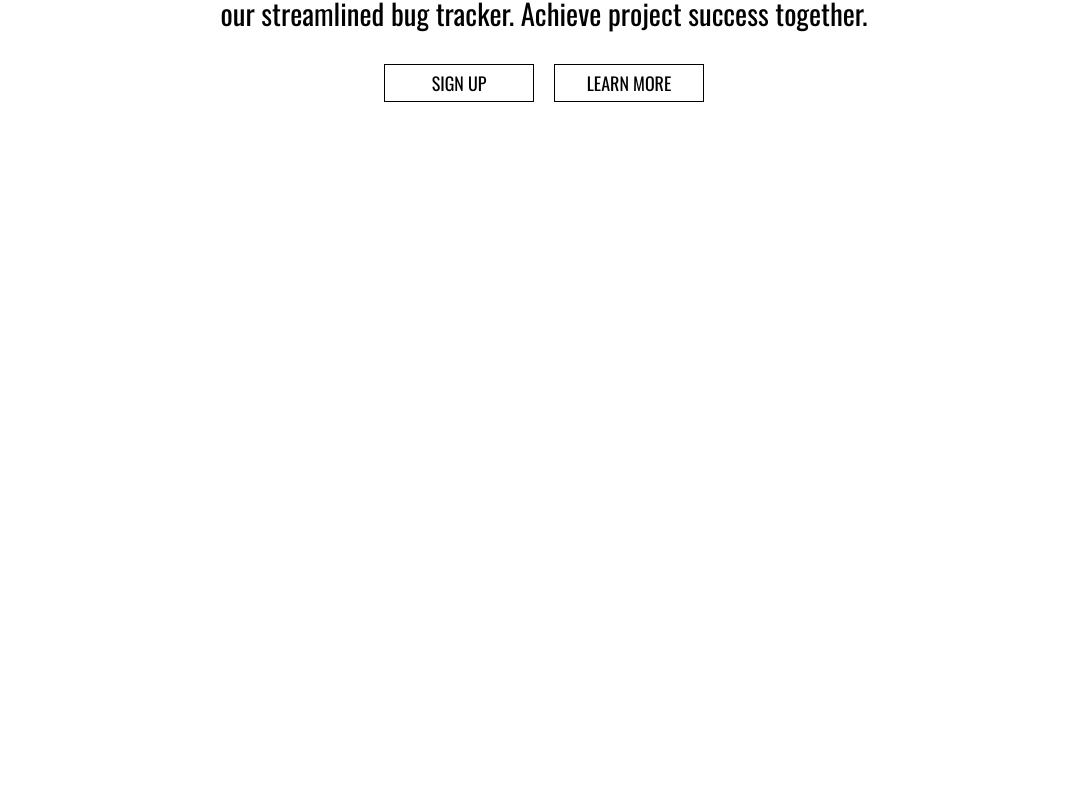
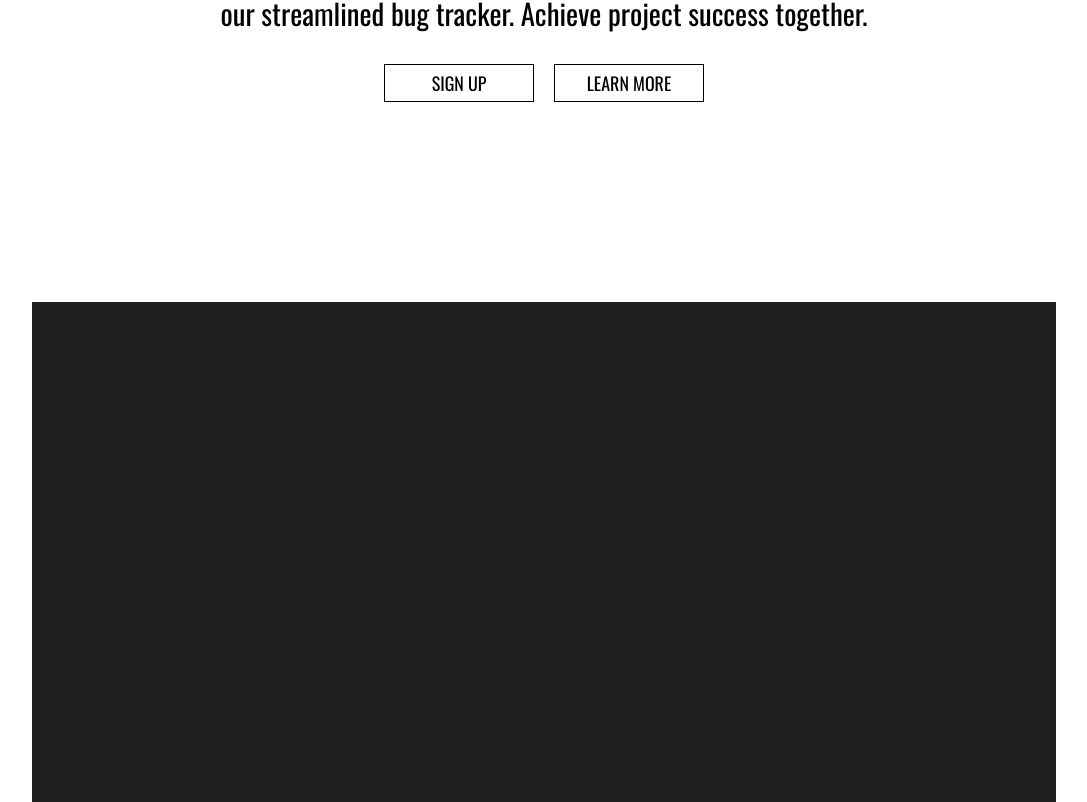
Before and after one commit to MisterCxmpy/trackify-client, a React (Vite) app: page / in a window 1280 px wide. Shown: the part 452-1254 px from the top of the page, without its empty margins (96-1183 px from the left). Before the commit the page ends 800 px from the top, so only its background shows below. Built offline with nearby package versions, Linux system fonts and the light colour scheme.

Commit message:
add showcase and styling

```diff
--- a/src/assets/layouts/Navbar/index.module.css
+++ b/src/assets/layouts/Navbar/index.module.css
@@ -3,12 +3,13 @@
   top: 0;
   width: 100%;
   height: 64px;
-  -webkit-backdrop-filter: blur(1rem);
-          backdrop-filter: blur(1rem);
+  -webkit-backdrop-filter: blur(0.3rem);
+          backdrop-filter: blur(0.3rem);
   padding: 10px 50px;
   display: flex;
   justify-content: space-between;
   align-items: center;
+  background: #fff;
 }
 
 .title {
--- a/src/assets/layouts/Navbar/index.module.scss
+++ b/src/assets/layouts/Navbar/index.module.scss
@@ -3,11 +3,12 @@
   top: 0;
   width: 100%;
   height: 64px;
-  backdrop-filter: blur(1rem);
+  backdrop-filter: blur(0.3rem);
   padding: 10px 50px;
   display: flex;
   justify-content: space-between;
   align-items: center;
+  background: #fff;
 }
 
 .title {
--- a/src/assets/pages/Landing/index.jsx
+++ b/src/assets/pages/Landing/index.jsx
@@ -6,7 +6,7 @@ export default function Landing() {
   const [isButtonHovered, setIsButtonHovered] = useState(false);
 
   const handleMouseMove = (e) => {
-    setCursorPosition({ left: e.pageX, top: e.pageY });
+    setCursorPosition({ left: e.clientX, top: e.clientY });
   };
 
   useEffect(() => {
@@ -24,13 +24,16 @@ export default function Landing() {
   return (
     <div className={styles['landing']}>
       <Hero handleButtonHover={handleButtonHover}/>
+      <Showcase />
       <div
         className={styles['cursor']}
-        style={{ left: cursorPosition.left + 'px', top: cursorPosition.top + 'px', display: isButtonHovered ? 'block' : 'none' }}
+        style={{ left: cursorPosition.left + 'px', top: cursorPosition.top + 'px', opacity: isButtonHovered ? '1' : '0'}}
       ></div>
     </div>
   );
 }
+
+//#region Hero Section
 
 function Hero({ handleButtonHover }) {
   return (
@@ -57,3 +60,17 @@ function HoverButton({handleButtonHover, content}) {
     >{content}</button>
   )
 }
+
+//#endregion
+
+//#region Showcase Section
+
+function Showcase() {
+  return (
+    <div className={styles['showcase']}>
+      <div className={styles['image']}></div>
+    </div>
+  )
+}
+
+//#endregion
--- a/src/assets/pages/Landing/index.module.css
+++ b/src/assets/pages/Landing/index.module.css
@@ -12,7 +12,6 @@
   transform: translate(-50%, -50%);
   pointer-events: none;
   mix-blend-mode: difference;
-  transition: scale 0.1s;
 }
 
 .hero-heading {
@@ -48,7 +47,6 @@
   justify-content: center;
   gap: 20px;
   margin-top: 10px;
-  overflow: hidden;
 }
 
 .button {
@@ -65,4 +63,15 @@
 .button:active {
   scale: 0.95;
   margin-top: 3px;
+}
+
+.showcase {
+  width: 100%;
+  height: auto;
+}
+.showcase > .image {
+  width: 80%;
+  height: 500px;
+  background: #202020;
+  margin: 0 auto;
 }/*# sourceMappingURL=index.module.css.map */
--- a/src/assets/pages/Landing/index.module.scss
+++ b/src/assets/pages/Landing/index.module.scss
@@ -12,7 +12,6 @@
   transform: translate(-50%, -50%);
   pointer-events: none;
   mix-blend-mode: difference;
-  transition: scale 0.1s;
 }
 
 .hero-heading {
@@ -48,7 +47,6 @@
   justify-content: center;
   gap: 20px;
   margin-top: 10px;
-  overflow: hidden;
 }
 
 .button {
@@ -66,3 +64,15 @@
     margin-top: 3px;
   }
 }
+
+.showcase {
+  width: 100%;
+  height: auto;
+
+  > .image {
+    width: 80%;
+    height: 500px;
+    background: #202020;
+    margin: 0 auto;
+  }
+}
```
Also changed, not shown: 2 other files (tests, documents, lock files or other folders).
